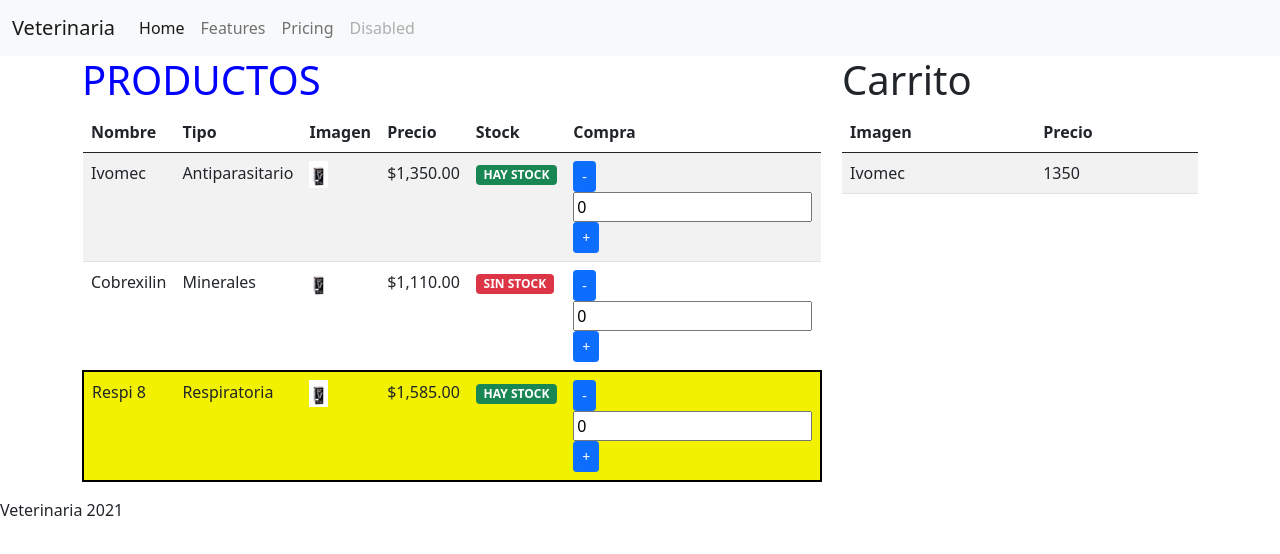
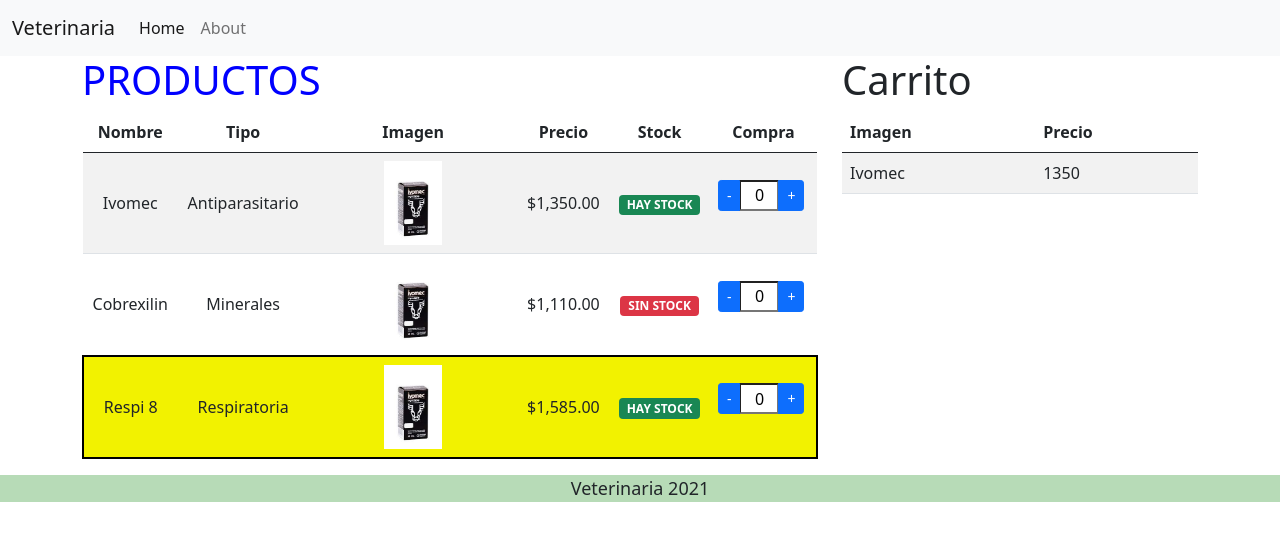
Before and after one commit to Nachoalmeida/veterinaria, an Angular app: page /products in a window 1280 px wide. Before the commit this address led to /. Shown: the top 554 px of the page. Built offline with nearby package versions, Linux system fonts and the light colour scheme.

Commit message:
agrega routing y refactor componenteshome

```diff
--- a/src/app/app-routing.module.ts
+++ b/src/app/app-routing.module.ts
@@ -1,7 +1,24 @@
 import { NgModule } from '@angular/core';
 import { RouterModule, Routes } from '@angular/router';
+import { VetAboutComponent } from './vet-about/vet-about.component';
+import { VetProductComponent } from './vet-product/vet-product.component';
 
-const routes: Routes = [];
+//ACA VAN LOS RUTEOS!!
+const routes: Routes = [
+  {
+    path: '',
+    redirectTo: 'products',
+    pathMatch: 'full'
+  },
+  {
+    path: 'products',
+    component: VetProductComponent
+  },
+  {
+    path: 'about',
+    component: VetAboutComponent
+  },
+];
 
 @NgModule({
   imports: [RouterModule.forRoot(routes)],
--- a/src/app/app.component.html
+++ b/src/app/app.component.html
@@ -7,31 +7,21 @@
         <div class="collapse navbar-collapse" id="navbarNav">
             <ul class="navbar-nav">
                 <li class="nav-item">
-                    <a class="nav-link active" aria-current="page" href="#">Home</a>
+                    <a class="nav-link active" aria-current="page" [routerLink]="['/products']">Home</a>
                 </li>
                 <li class="nav-item">
-                    <a class="nav-link" href="#">Features</a>
+                    <a class="nav-link" [routerLink]="['/about']">About</a>
                 </li>
-                <li class="nav-item">
-                    <a class="nav-link" href="#">Pricing</a>
-                </li>
-                <li class="nav-item">
-                    <a class="nav-link disabled" href="#" tabindex="-1" aria-disabled="true">Disabled</a>
-                </li>
+
             </ul>
         </div>
     </div>
 </nav>
 
 <div class="container">
-    <div class="row">
-        <div class="col-8">
-            <app-product-list></app-product-list>
-        </div>
-        <div class="col-4">
-            <app-carrito></app-carrito>
-        </div>
-    </div>
+    <!--<app-vet-product></app-vet-product>-->
+    <router-outlet></router-outlet>
+    <!--me manda a lo q haya puesto en el ruteo-->
 </div>
 
 
--- a/src/app/app.component.scss
+++ b/src/app/app.component.scss
@@ -0,0 +1,10 @@
+footer {
+    vertical-align: text-bottom;
+    background-color: rgb(183, 219, 183);
+    text-align: center;
+    font-size: large;
+}
+
+nav {
+    background-color: rgb(8, 80, 8);
+}
--- a/src/app/product-list/product-list.component.html
+++ b/src/app/product-list/product-list.component.html
@@ -1,6 +1,6 @@
 <h1>PRODUCTOS</h1>
 
-<table class="table table-striped">
+<table class="table table-striped text-center">
     <thead>
         <tr>
             <th>Nombre</th>
@@ -19,9 +19,11 @@
             <td>{{product.price | currency}}</td>
             <td><span *ngIf="product.stock==0" class="badge bg-danger">SIN STOCK</span><span *ngIf="product.stock>0 " class="badge bg-success">HAY STOCK</span></td>
             <td>
-                <button class="btn btn-primary btn-sm" (click)="downQuantity(product)">-</button>
-                <input type="text" [(ngModel)]="product.quantity" (keyup)="changeQuantity($event, product)">
-                <button class="btn btn-primary btn-sm" (click)="upQuantity(product)">+</button>
+                <div class="input-group mb-3">
+                    <button class="btn btn-primary btn-sm" (click)="downQuantity(product)">-</button>
+                    <input type="text" [(ngModel)]="product.quantity" (keyup)="changeQuantity($event, product)">
+                    <button class="btn btn-primary btn-sm" (click)="upQuantity(product)">+</button>
+                </div>
             </td>
         </tr>
 
--- a/src/app/product-list/product-list.component.scss
+++ b/src/app/product-list/product-list.component.scss
@@ -11,3 +11,12 @@
     border: 2px solid black;
     background-color: yellow;
 }
+
+td {
+    vertical-align: middle;
+}
+
+input {
+    max-width: 40px;
+    text-align: center;
+}
--- /dev/null
+++ b/src/app/vet-about/vet-about.component.html
@@ -0,0 +1,2 @@
+<p>Lorem ipsum dolor sit amet consectetur adipisicing elit. Ea delectus consectetur nulla quisquam, iure cupiditate ipsum necessitatibus placeat velit a omnis animi temporibus reprehenderit dignissimos deserunt eum eos ab incidunt.</p>
+<p>Lorem ipsum dolor sit amet consectetur adipisicing elit. Vero exercitationem tempore non ut soluta illo fuga harum explicabo. Nisi aliquid blanditiis repellendus quaerat nam eius repellat maiores debitis quam saepe!</p>
--- /dev/null
+++ b/src/app/vet-about/vet-about.component.ts
@@ -0,0 +1,15 @@
+import { Component, OnInit } from '@angular/core';
+
+@Component({
+  selector: 'app-vet-about',
+  templateUrl: './vet-about.component.html',
+  styleUrls: ['./vet-about.component.scss']
+})
+export class VetAboutComponent implements OnInit {
+
+  constructor() { }
+
+  ngOnInit(): void {
+  }
+
+}
--- /dev/null
+++ b/src/app/vet-product/vet-product.component.html
@@ -0,0 +1,8 @@
+<div class="row">
+    <div class="col-8">
+        <app-product-list></app-product-list>
+    </div>
+    <div class="col-4">
+        <app-carrito></app-carrito>
+    </div>
+</div>
--- /dev/null
+++ b/src/app/vet-product/vet-product.component.ts
@@ -0,0 +1,15 @@
+import { Component, OnInit } from '@angular/core';
+
+@Component({
+  selector: 'app-vet-product',
+  templateUrl: './vet-product.component.html',
+  styleUrls: ['./vet-product.component.scss']
+})
+export class VetProductComponent implements OnInit {
+
+  constructor() { }
+
+  ngOnInit(): void {
+  }
+
+}
```
Also changed, not shown: src/app/app.module.ts (+6 -2 lines), src/app/vet-about/vet-about.component.scss (added), src/app/vet-product/vet-product.component.scss (added).
